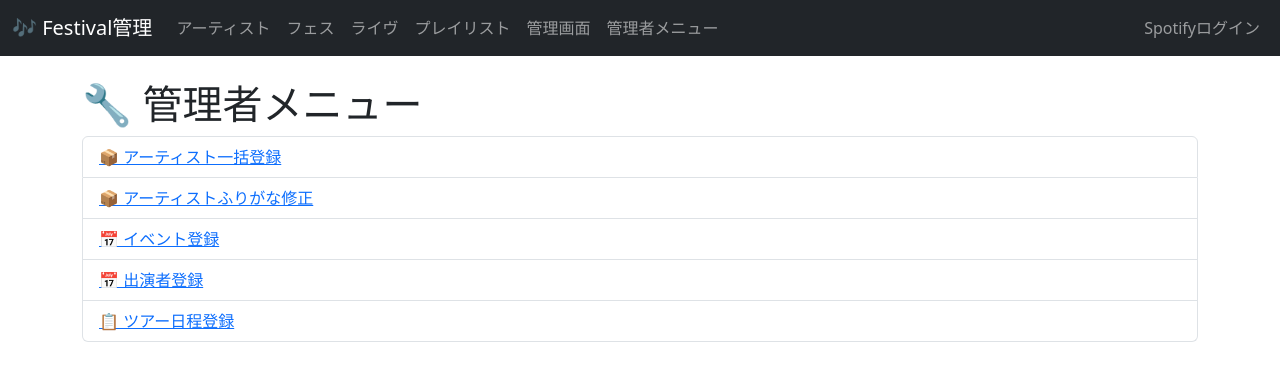
After one commit to ciestellato/training_solowork, a Django app: page /admin_menu/ in a window 1280 px wide. The commit adds this page. Shown: the top 381 px of the page. Run offline with Django 5.2, Linux system fonts and the light colour scheme; the visitor is signed in with stand-in values (Sample User, id 1).

Commit message:
管理者メニュー追加

```diff
--- /dev/null
+++ b/festival/templates/admin_menu.html
@@ -0,0 +1,14 @@
+{% extends 'base.html' %}
+
+{% block title %}管理者メニュー{% endblock %}
+
+{% block content %}
+<h1>🔧 管理者メニュー</h1>
+<ul class="list-group">
+    <li class="list-group-item"><a href="{% url 'festival:bulk_artist_register' %}">📦 アーティスト一括登録</a></li>
+    <li class="list-group-item"><a href="{% url 'festival:edit_artist_bulk' %}">📦 アーティストふりがな修正</a></li>
+    <li class="list-group-item"><a href="{% url 'festival:create_event' %}">📅 イベント登録</a></li>
+    <li class="list-group-item"><a href="{% url 'festival:register_event_day' %}">📅 出演者登録</a></li>
+    <li class="list-group-item"><a href="{% url 'festival:paste_schedule_register' %}">📋 ツアー日程登録</a></li>
+</ul>
+{% endblock %}
--- a/festival/templates/base.html
+++ b/festival/templates/base.html
@@ -20,6 +20,11 @@
                     <li class="nav-item"><a class="nav-link" href="{% url 'festival:other_event_list' %}">ライヴ</a></li>
                     <li class="nav-item"><a class="nav-link" href="{% url 'festival:create_playlist' %}">プレイリスト</a></li>
                     <li class="nav-item"><a class="nav-link" href="/admin/">管理画面</a></li>
+                    {% if request.user.is_staff %}
+                        <li class="nav-item">
+                            <a class="nav-link" href="{% url 'festival:admin_menu' %}">管理者メニュー</a>
+                        </li>
+                    {% endif %}
                 </ul>
                 <ul class="navbar-nav">
                     <li class="nav-item"><a class="nav-link" href="{% url 'festival:spotify_login' %}">Spotifyログイン</a></li>
--- a/festival/templates/index.html
+++ b/festival/templates/index.html
@@ -13,11 +13,15 @@
     <a href="{% url 'festival:other_event_list' %}" class="list-group-item list-group-item-action">🎧 ライヴ一覧</a>
 </div>
 
+{% if request.user.is_staff %}
 <div class="list-group mt-4">
     <h2>管理者メニュー</h2>
     <a href="{% url 'festival:bulk_artist_register' %}" class="list-group-item list-group-item-action">📦 アーティスト一括登録</a>
     <a href="{% url 'festival:edit_artist_bulk' %}" class="list-group-item list-group-item-action">📦 アーティストふりがな修正</a>
     <a href="{% url 'festival:create_event' %}" class="list-group-item list-group-item-action">📅 イベント登録</a>
+    <a href="{% url 'festival:register_event_day' %}" class="list-group-item list-group-item-action">📅 出演者登録</a>
+    <a href="{% url 'festival:paste_schedule_register' %}" class="list-group-item list-group-item-action">📋 ツアー日程登録</a>
     <a href="/admin/" class="list-group-item list-group-item-action">🛠 管理画面</a>
 </div>
+{% endif %}
 {% endblock %}
--- a/festival/urls.py
+++ b/festival/urls.py
@@ -16,6 +16,7 @@ from .views.performance_views import (
 )
 from .views.playlist_views import create_playlist_view, save_playlist_to_spotify_view
 from .views.spotify_auth_views import spotify_login_view, spotify_callback_view
+from .views.admin_views import admin_menu
 
 app_name = 'festival'
 
@@ -51,4 +52,6 @@ urlpatterns = [
     path('spotify/login/', spotify_login_view, name='spotify_login'),
     path('spotify/callback/', spotify_callback_view, name='spotify_callback'),
 
+    # 管理者メニュー
+    path('admin_menu/', admin_menu, name='admin_menu'),
 ]
--- /dev/null
+++ b/festival/views/admin_views.py
@@ -0,0 +1,6 @@
+from django.contrib.admin.views.decorators import staff_member_required
+from django.shortcuts import render
+
+@staff_member_required
+def admin_menu(request):
+    return render(request, 'admin_menu.html')
```
